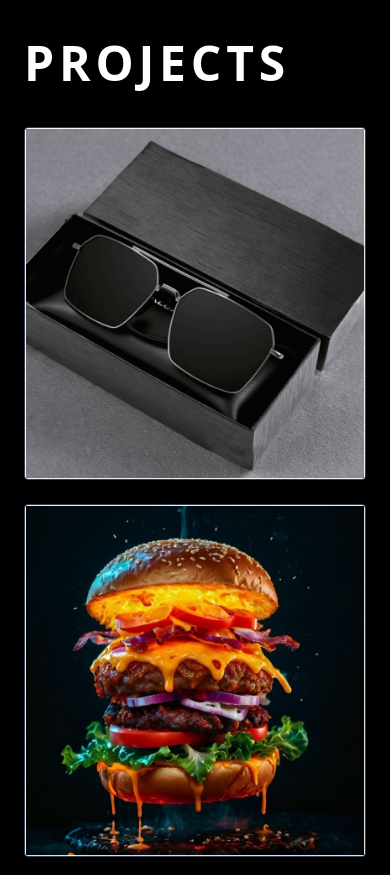
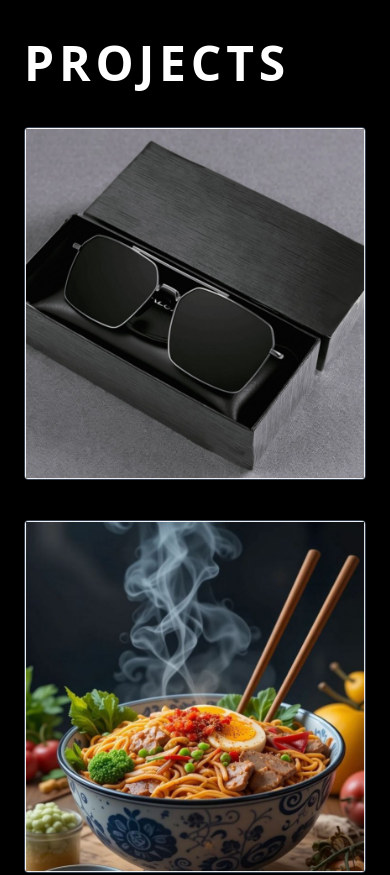
Before and after one commit to Razan-co/investors-app, a React (Vite) app: page / in a window 390 px wide. Shown: the part 1280-2155 px from the top of the page. Built offline with nearby package versions, Linux system fonts and the light colour scheme.

Commit message:
image change

```diff
--- a/src/components/Projects.jsx
+++ b/src/components/Projects.jsx
@@ -46,7 +46,7 @@
             PROJECTS
           </h1>
 
-        <div className="grid grid-cols-1 sm:grid-cols-2 md:grid-cols-2 gap-6">
+        <div className="grid grid-cols-1 sm:grid-cols-2 md:grid-cols-2 gap-10">
   {projectsData.slice(0, 2).map((project) => (
     <ProjectImage key={project.label} {...project} />
   ))}
--- a/src/pages/cloth/BrandValues.jsx
+++ b/src/pages/cloth/BrandValues.jsx
@@ -21,7 +21,7 @@
       </div>
 
       {/* Text Section */}
-      <div className="max-w-6xl text-xl mt-10 space-y-4 text-left text-gray-300">
+      <div className="max-w-6xl text-md md:text-xl mt-10 space-y-4 text-left text-gray-300">
         <p>
           <span className="font-semibold text-white">
             Signature Sophistication:
```
Also changed, not shown: public/food.png.
